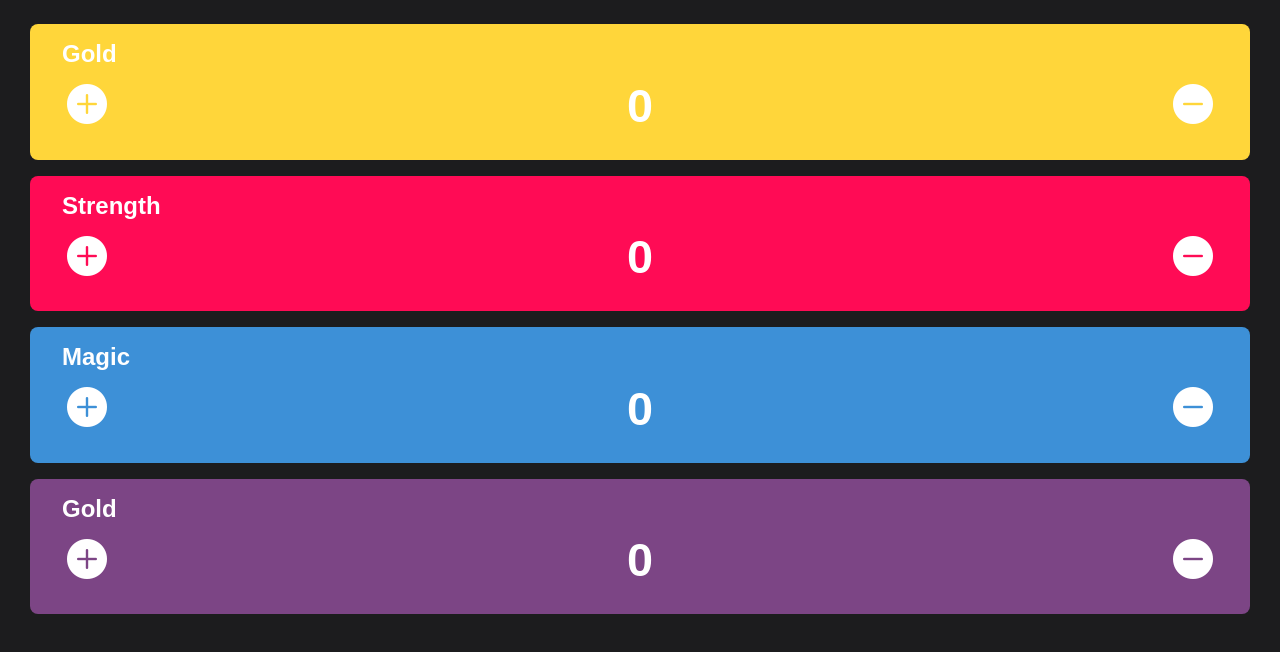
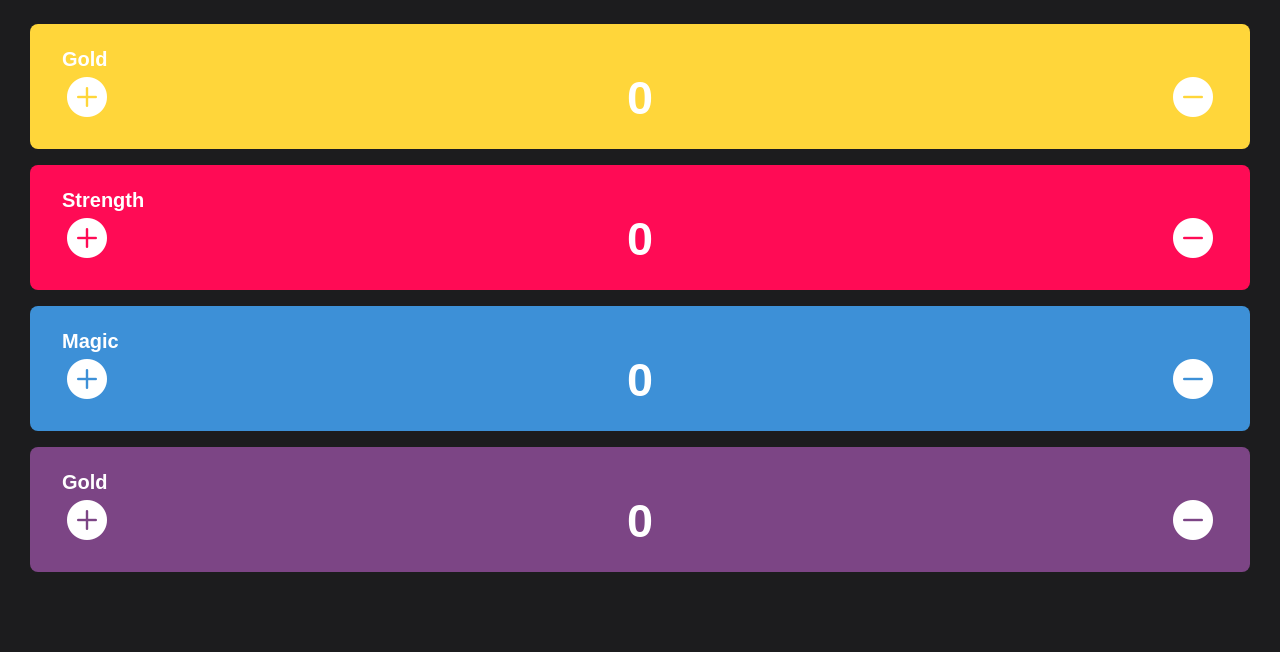
Before and after one commit to kevencb/valeria-points-counter, a plain HTML site: page index.html in a window 1280 px wide. Shown: the part 106-758 px from the top of the page. Drawn offline with nearby package versions, Linux system fonts and the light colour scheme.

Commit message:
Update CSS

```diff
--- a/css/styles.css
+++ b/css/styles.css
@@ -45,16 +45,17 @@ main{
 }
 
 article{
-    height: 25%;
+    height: auto;
     display: flex;
     flex-direction: column;
     width: 100%;
-    padding: 1.6rem 3.2rem;
+    padding: 2.4rem 3.2rem;
     color: #ffffff;
     border-radius: .8rem;
     .title{
-        display: flex;
-        font-size: 1.6rem;
+        h2{
+            font-size: 2rem;
+        }
     }
     .counter{
         display: flex;
--- a/index.html
+++ b/index.html
@@ -17,7 +17,6 @@
     <main>
         <article class="counter__coin">
             <div class="title">
-                <img src="" alt="">
                 <h2>Gold</h2>
             </div>
             <div class="counter">
@@ -32,7 +31,6 @@
         </article>
         <article class="counter__damage">
             <div class="title">
-                <img src="" alt="">
                 <h2>Strength</h2>
             </div>
             <div class="counter">
@@ -47,7 +45,6 @@
         </article>
         <article class="counter__magic">
             <div class="title">
-                <img src="" alt="">
                 <h2>Magic</h2>
             </div>
             <div class="counter">
@@ -62,7 +59,6 @@
         </article>
         <article class="counter__victory">
             <div class="title">
-                <img src="" alt="">
                 <h2>Gold</h2>
             </div>
             <div class="counter">
```
